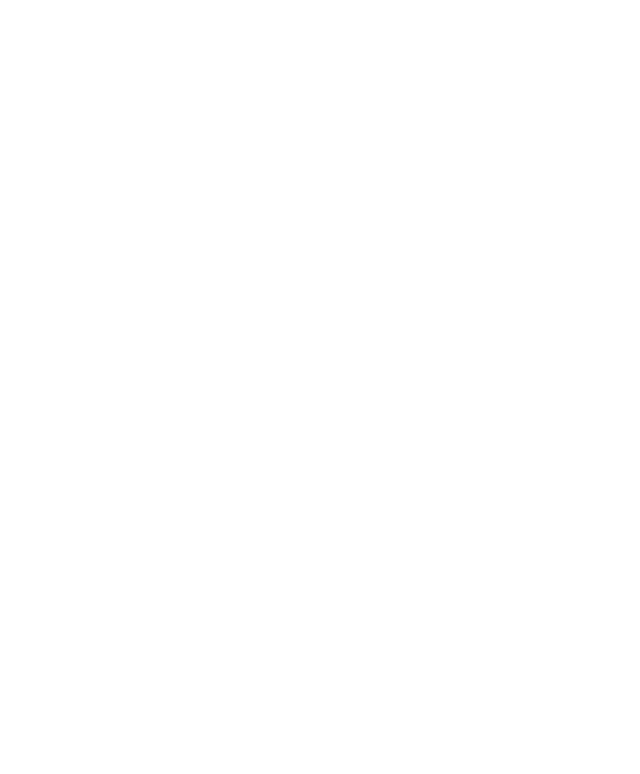
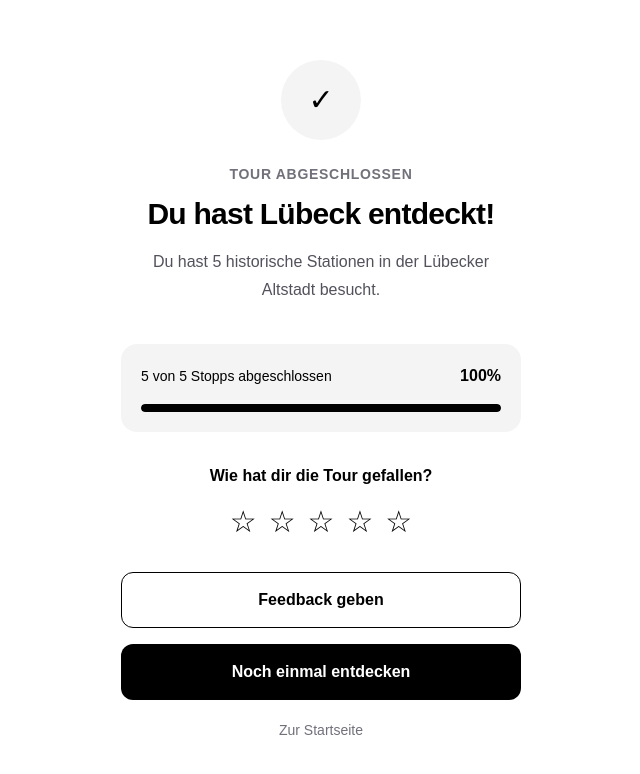
Before and after one commit to IamAssiaAjdaai/lubeck-ai-guide, a Next.js app: page /de/lubeck/complete in a window 1280 px wide. Before the commit this address had no page. Shown: the top 774 px of the page, without its empty margins (319-959 px from the left). Built offline with nearby package versions, Linux system fonts and the light colour scheme.

Commit message:
feat: add tour completion flow

```diff
--- a/src/app/[locale]/lubeck/[slug]/page.tsx
+++ b/src/app/[locale]/lubeck/[slug]/page.tsx
@@ -233,7 +233,7 @@ export default async function LandmarkPage({
           </Link>
         ) : (
           <Link
-            href={`/${currentLocale}/lubeck`}
+            href={`/${currentLocale}/lubeck/complete`}
             className="mt-4 flex h-16 w-full items-center justify-center rounded-2xl bg-black px-6 text-lg font-semibold text-white transition hover:bg-zinc-800"
           >
             {t.finishTour} ✓
--- /dev/null
+++ b/src/app/[locale]/lubeck/complete/page.tsx
@@ -0,0 +1,165 @@
+import Link from "next/link";
+import { notFound } from "next/navigation";
+
+import {
+  locales,
+  type Locale,
+} from "@/data/translations";
+
+type CompletePageProps = {
+  params: Promise<{
+    locale: string;
+  }>;
+};
+
+export default async function CompletePage({
+  params,
+}: CompletePageProps) {
+  const { locale } = await params;
+
+  if (!locales.includes(locale as Locale)) {
+    notFound();
+  }
+
+  const currentLocale = locale as Locale;
+  const isArabic = currentLocale === "ar";
+
+  const content = {
+    en: {
+      badge: "Tour complete",
+      title: "You explored Lübeck!",
+      description:
+        "You completed 5 historic stops in Lübeck's old town.",
+      progress: "5 of 5 stops completed",
+      rating: "How was your tour?",
+      feedback: "Share feedback",
+      restart: "Explore again",
+      home: "Back to home",
+    },
+
+    de: {
+      badge: "Tour abgeschlossen",
+      title: "Du hast Lübeck entdeckt!",
+      description:
+        "Du hast 5 historische Stationen in der Lübecker Altstadt besucht.",
+      progress: "5 von 5 Stopps abgeschlossen",
+      rating: "Wie hat dir die Tour gefallen?",
+      feedback: "Feedback geben",
+      restart: "Noch einmal entdecken",
+      home: "Zur Startseite",
+    },
+
+    fr: {
+      badge: "Visite terminée",
+      title: "Vous avez découvert Lübeck !",
+      description:
+        "Vous avez terminé les 5 étapes historiques de la vieille ville.",
+      progress: "5 étapes sur 5 terminées",
+      rating: "Comment était votre visite ?",
+      feedback: "Donner votre avis",
+      restart: "Explorer à nouveau",
+      home: "Retour à l'accueil",
+    },
+
+    ar: {
+      badge: "اكتملت الجولة",
+      title: "لقد اكتشفت لوبيك!",
+      description:
+        "أكملت 5 محطات تاريخية في المدينة القديمة في لوبيك.",
+      progress: "تم إكمال 5 من 5 محطات",
+      rating: "كيف كانت جولتك؟",
+      feedback: "أرسل رأيك",
+      restart: "استكشف مرة أخرى",
+      home: "العودة إلى البداية",
+    },
+  }[currentLocale];
+
+  return (
+    <main
+      dir={isArabic ? "rtl" : "ltr"}
+      className="min-h-screen bg-white text-black"
+    >
+      <section className="mx-auto flex min-h-screen w-full max-w-md flex-col justify-center px-6 py-12">
+        <div className="text-center">
+          {/* Success icon */}
+          <div className="mx-auto flex h-20 w-20 items-center justify-center rounded-full bg-zinc-100 text-3xl">
+            ✓
+          </div>
+
+          <p className="mt-6 text-sm font-semibold uppercase tracking-wider text-zinc-500">
+            {content.badge}
+          </p>
+
+          <h1 className="mt-3 text-3xl font-bold tracking-tight">
+            {content.title}
+          </h1>
+
+          <p className="mx-auto mt-4 max-w-sm leading-7 text-zinc-600">
+            {content.description}
+          </p>
+        </div>
+
+        {/* Progress */}
+        <div className="mt-10 rounded-2xl bg-zinc-100 p-5">
+          <div className="flex items-center justify-between">
+            <span className="text-sm font-medium">
+              {content.progress}
+            </span>
+
+            <span className="font-bold">
+              100%
+            </span>
+          </div>
+
+          <div className="mt-4 h-2 overflow-hidden rounded-full bg-zinc-300">
+            <div className="h-full w-full rounded-full bg-black" />
+          </div>
+        </div>
+
+        {/* Rating */}
+        <div className="mt-8 text-center">
+          <p className="font-semibold">
+            {content.rating}
+          </p>
+
+          <div className="mt-4 flex justify-center gap-3">
+            {[1, 2, 3, 4, 5].map((rating) => (
+              <button
+                key={rating}
+                type="button"
+                aria-label={`${rating} star rating`}
+                className="text-3xl transition hover:scale-110"
+              >
+                ☆
+              </button>
+            ))}
+          </div>
+        </div>
+
+        {/* Feedback */}
+        <button
+          type="button"
+          className="mt-8 flex h-14 items-center justify-center rounded-xl border border-black px-5 font-semibold transition hover:bg-zinc-50"
+        >
+          {content.feedback}
+        </button>
+
+        {/* Restart */}
+        <Link
+          href={`/${currentLocale}/lubeck`}
+          className="mt-4 flex h-14 items-center justify-center rounded-xl bg-black px-5 font-semibold text-white transition hover:bg-zinc-800"
+        >
+          {content.restart}
+        </Link>
+
+        {/* Home */}
+        <Link
+          href="/"
+          className="mt-5 text-center text-sm font-medium text-zinc-500 transition hover:text-black"
+        >
+          {content.home}
+        </Link>
+      </section>
+    </main>
+  );
+}
--- a/src/app/[locale]/lubeck/page.tsx
+++ b/src/app/[locale]/lubeck/page.tsx
@@ -1,5 +1,7 @@
+import Image from "next/image";
 import Link from "next/link";
 import { notFound } from "next/navigation";
+
 import { landmarks } from "@/data/landmarks";
 import {
   locales,
@@ -24,7 +26,38 @@ export default async function LubeckPage({
 
   const currentLocale = locale as Locale;
   const t = translations[currentLocale];
+
   const isArabic = currentLocale === "ar";
+
+  const labels = {
+    en: {
+      walkingTour: "Walking Tour",
+      historicCenter: "Lübeck Historic Center",
+      duration: "~45 min • 5 stops",
+      places: "Places",
+    },
+
+    de: {
+      walkingTour: "Stadtrundgang",
+      historicCenter: "Historisches Zentrum von Lübeck",
+      duration: "~45 Min. • 5 Stopps",
+      places: "Orte",
+    },
+
+    fr: {
+      walkingTour: "Visite à pied",
+      historicCenter: "Centre historique de Lübeck",
+      duration: "~45 min • 5 étapes",
+      places: "Lieux",
+    },
+
+    ar: {
+      walkingTour: "جولة سيراً على الأقدام",
+      historicCenter: "المركز التاريخي لمدينة لوبيك",
+      duration: "حوالي 45 دقيقة • 5 محطات",
+      places: "الأماكن",
+    },
+  }[currentLocale];
 
   return (
     <main
@@ -32,80 +65,81 @@ export default async function LubeckPage({
       className="min-h-screen bg-white text-black"
     >
       <section className="mx-auto w-full max-w-md px-6 py-10">
+
         {/* Back */}
         <Link
           href="/"
-          className="text-sm font-medium text-zinc-500 hover:text-black"
+          className="text-sm font-medium text-zinc-500 transition hover:text-black"
         >
           {isArabic ? "→" : "←"} {t.back}
         </Link>
 
         {/* Header */}
-        <h1 className="mt-6 text-3xl font-bold tracking-tight">
+        <header className="mt-6">
+          <h1 className="text-3xl font-bold tracking-tight">
             {t.discover}
           </h1>
 
           <p className="mt-2 text-zinc-600">
             {t.places}
           </p>
+        </header>
 
-        {/* Walking Tour */}
-        <div className="mt-8 rounded-2xl bg-zinc-100 p-5">
+        {/* Walking Tour Card */}
+        <section className="mt-8 rounded-3xl bg-zinc-100 p-5">
           <p className="text-sm font-medium text-zinc-500">
-            {currentLocale === "de"
-              ? "Stadtrundgang"
-              : currentLocale === "fr"
-                ? "Visite à pied"
-                : currentLocale === "ar"
-                  ? "جولة سيراً على الأقدام"
-                  : "Walking Tour"}
+            {labels.walkingTour}
           </p>
 
-          <h2 className="mt-1 text-xl font-semibold">
-            {currentLocale === "de"
-              ? "Historisches Zentrum von Lübeck"
-              : currentLocale === "fr"
-                ? "Centre historique de Lübeck"
-                : currentLocale === "ar"
-                  ? "المركز التاريخي لمدينة لوبيك"
-                  : "Lübeck Historic Center"}
+          <h2 className="mt-2 text-xl font-semibold">
+            {labels.historicCenter}
           </h2>
 
           <p className="mt-2 text-sm text-zinc-600">
-            ~45 min • 5 stops
+            {labels.duration}
           </p>
 
           <Link
             href={`/${currentLocale}/lubeck/holstentor`}
-            className="mt-5 flex h-14 items-center justify-center rounded-xl bg-black font-semibold text-white transition hover:bg-zinc-800"
+            className="mt-5 flex h-14 items-center justify-center rounded-xl bg-black px-5 font-semibold text-white transition hover:bg-zinc-800"
           >
             {t.startTour}
           </Link>
-        </div>
+        </section>
 
         {/* Places */}
-        <div className="mt-10">
+        <section className="mt-10">
           <h2 className="text-lg font-semibold">
-            {currentLocale === "de"
-              ? "Orte"
-              : currentLocale === "fr"
-                ? "Lieux"
-                : currentLocale === "ar"
-                  ? "الأماكن"
-                  : "Places"}
+            {labels.places}
           </h2>
 
           <div className="mt-4 flex flex-col gap-4">
             {landmarks.map((landmark) => {
-                const content = landmark.content[currentLocale];
+              const content =
+                landmark.content[currentLocale];
+
               return (
                 <Link
                   key={landmark.slug}
                   href={`/${currentLocale}/lubeck/${landmark.slug}`}
-                    className="flex items-center gap-4 rounded-2xl border border-zinc-200 p-3 transition hover:bg-zinc-50"
+                  className="group flex items-center gap-4 rounded-2xl border border-zinc-200 p-3 transition hover:border-zinc-300 hover:bg-zinc-50"
                 >
+                  {/* Image */}
+                  {landmark.image ? (
+                    <div className="relative h-20 w-20 shrink-0 overflow-hidden rounded-xl bg-zinc-200">
+                      <Image
+                        src={landmark.image}
+                        alt={content.name}
+                        fill
+                        sizes="80px"
+                        className="object-cover transition duration-300 group-hover:scale-105"
+                      />
+                    </div>
+                  ) : (
                     <div className="h-20 w-20 shrink-0 rounded-xl bg-zinc-200" />
+                  )}
 
+                  {/* Content */}
                   <div className="min-w-0 flex-1">
                     <h3 className="font-semibold">
                       {content.name}
@@ -116,6 +150,7 @@ export default async function LubeckPage({
                     </p>
                   </div>
 
+                  {/* Arrow */}
                   <span className="text-xl text-zinc-400">
                     {isArabic ? "←" : "→"}
                   </span>
@@ -123,7 +158,7 @@ export default async function LubeckPage({
               );
             })}
           </div>
-        </div>
+        </section>
       </section>
     </main>
   );
--- a/src/data/landmarks.ts
+++ b/src/data/landmarks.ts
@@ -68,7 +68,7 @@ export const landmarks = [
 
   {
     slug: "marienkirche",
-    image: "",
+    image: "/landmarks/marienkirche.jpg",
 
     content: {
       en: {
@@ -135,7 +135,7 @@ export const landmarks = [
 
   {
     slug: "rathaus",
-    image: "",
+    image : "/landmarks/rathaus.jpg",
 
     content: {
       en: {
@@ -202,7 +202,7 @@ export const landmarks = [
 
   {
     slug: "heiligen-geist-hospital",
-    image: "",
+    image: "/landmarks/heiligen-geist-hospital.jpg",
 
     content: {
       en: {
@@ -269,7 +269,7 @@ export const landmarks = [
 
   {
     slug: "buddenbrookhaus",
-    image: "",
+    image: "/landmarks/buddenbrookhaus.jpg",
 
     content: {
       en: {
```
Also changed, not shown: 1 other file (tests, documents, lock files or other folders). Lines whose indentation alone changed are shown as unchanged.
